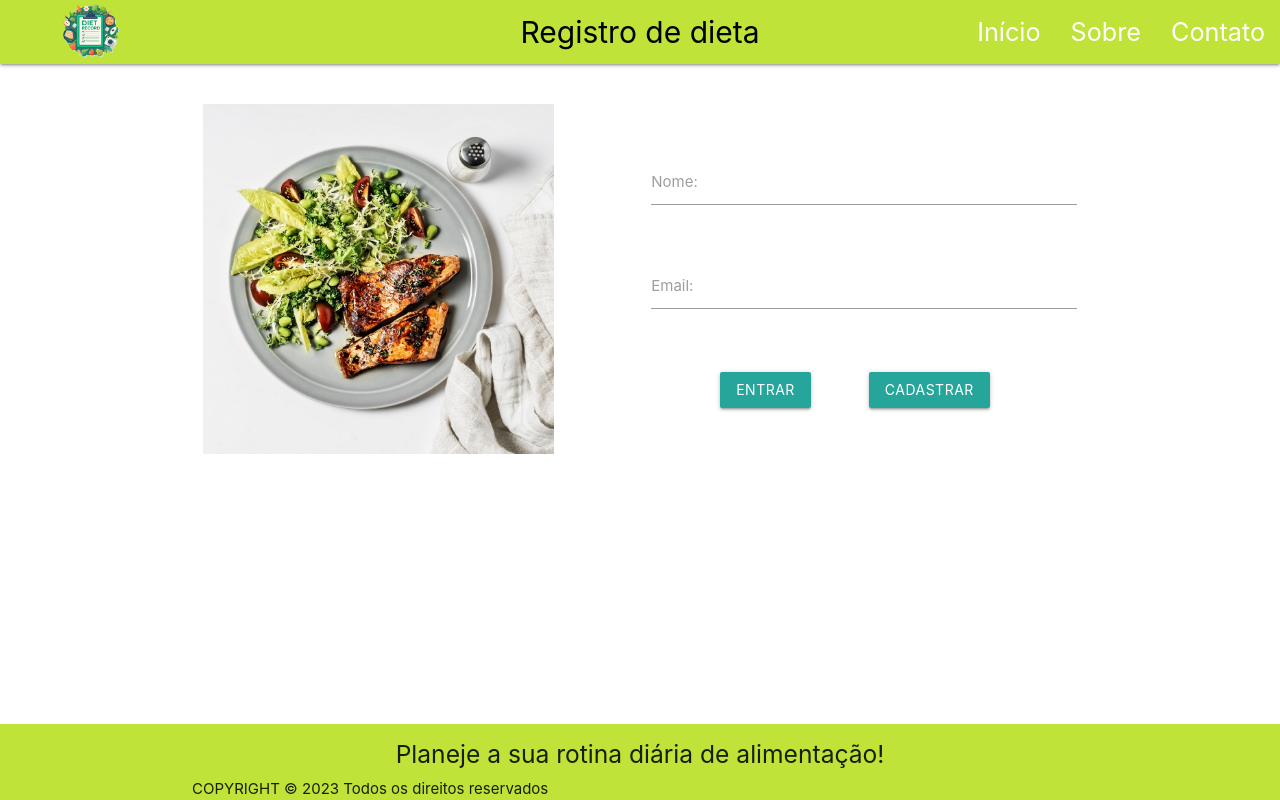
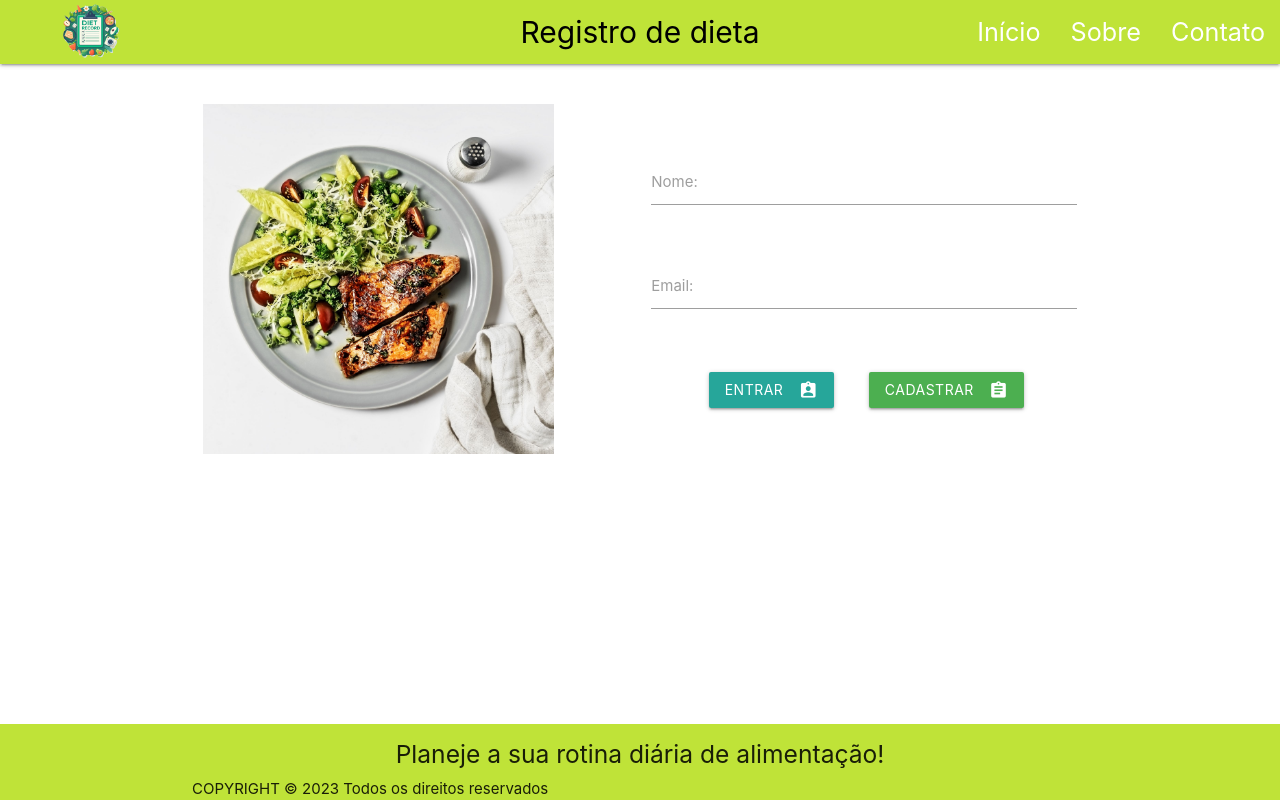
Before and after one commit to edson-vieira19/registro-de-dieta, an Angular app: page /login in a window 1280 px wide. Built offline with nearby package versions, Linux system fonts and the light colour scheme; data requests are answered from the project's data file.

Commit message:
algumas pequenas melhorias estéticas

```diff
--- a/src/app/diario-alimentar/diario-alimentar.component.html
+++ b/src/app/diario-alimentar/diario-alimentar.component.html
@@ -97,8 +97,8 @@
             class="waves-effect waves-light btn-small red"
             routerLink="/alterar-alimento"
           >
-            alterar/excluir...
-            <i class="material-icons right">delete</i>
+            Modificar...
+            <i class="material-icons right">edit</i>
           </button>
         </div>
         <div class="col s6 m6">
--- a/src/app/tela-login/tela-login.component.css
+++ b/src/app/tela-login/tela-login.component.css
@@ -3,7 +3,6 @@
     margin-left: 10px;
 
 } */
-
 
 #botoes{
 
--- a/src/app/tela-login/tela-login.component.html
+++ b/src/app/tela-login/tela-login.component.html
@@ -1,10 +1,10 @@
-<div id="tela" class="container center-align" style="min-height: 300px;">
+<div id="tela" class="container center-align" style="min-height: 300px">
   <div class="row" style="margin: 0 !important">
     <div class="col s12 m5 center-align" style="margin-top: 40px">
       <img [src]="imageUrl" class="responsive-img" alt="food" />
     </div>
     <!--metade direita-->
-    <div class="col s12 m6 push-m1 center-align" style="margin-top: 80px;">
+    <div class="col s12 m6 push-m1 center-align" style="margin-top: 80px">
       <form class="col s12 m12">
         <div class="row">
           <div class="row">
@@ -19,9 +19,7 @@
                 #campoNome="ngModel"
               />
               <label for="nome">Nome:</label>
-              <div
-               *ngIf="mensagem"
-                class="red-text left">
+              <div *ngIf="mensagem" class="red-text left">
                 {{ mensagem }}
               </div>
             </div>
@@ -41,19 +39,19 @@
         </div>
         <!--Botoes-->
         <div id="botoes" class="row">
-        <a
+          <button
             id="btn-entrar"
             class="waves-effect waves-light btn"
             (click)="buscar()"
-          >Entrar</a
-        >
-        <a
+            >Entrar <i class="material-icons right">assignment_ind</i>
+            </button>
+          <button
             routerLink="/cadastro"
             routerLinkActive="active"
             id="btn-cadastrar"
-          class="waves-effect waves-light btn"
-          >Cadastrar</a
-        >
+            class="waves-effect waves-light btn green"
+            >Cadastrar <i class="material-icons right">assignment</i>
+          </button>
         </div>
         <!--Fim botoes-->
       </form>
--- a/src/styles.css
+++ b/src/styles.css
@@ -9,3 +9,7 @@
     list-style: none;
     border: 0;
   }
+
+  body {
+    background-color: ##f5f5f5
+  }
```
Lines whose indentation alone changed are shown as unchanged.
